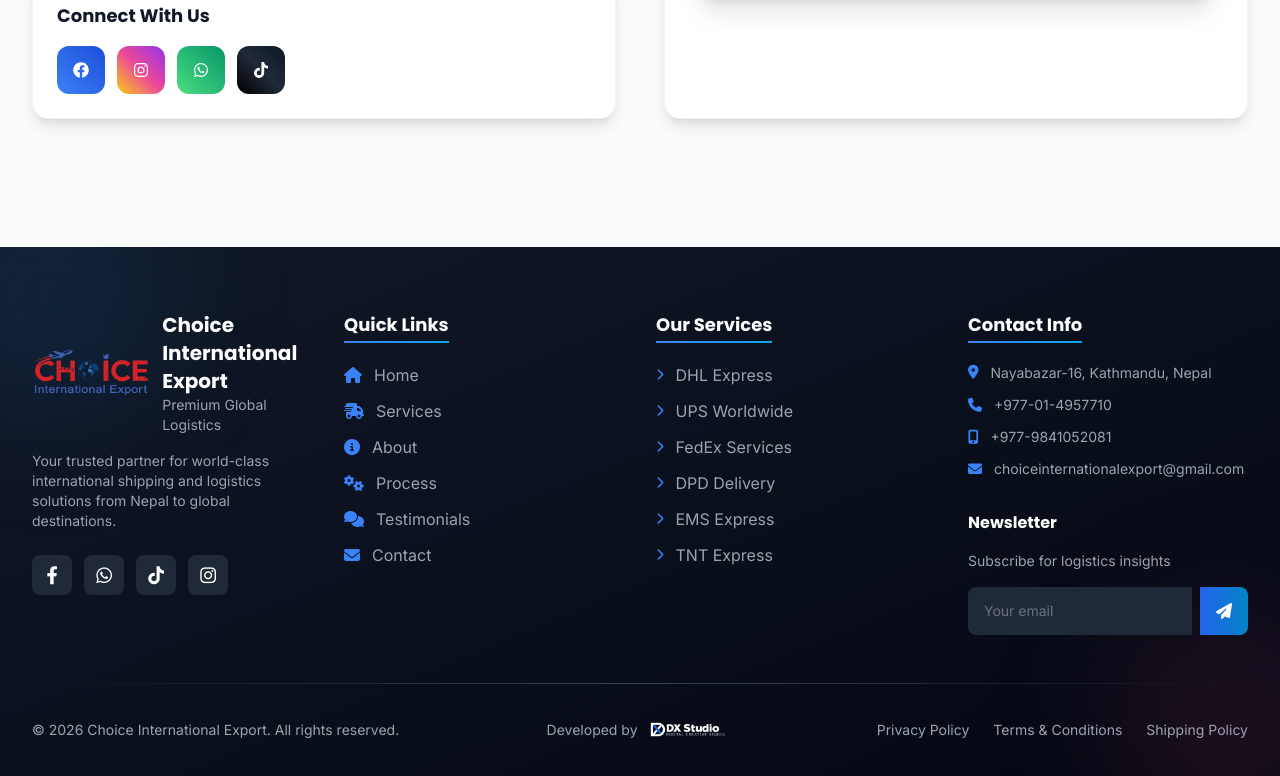
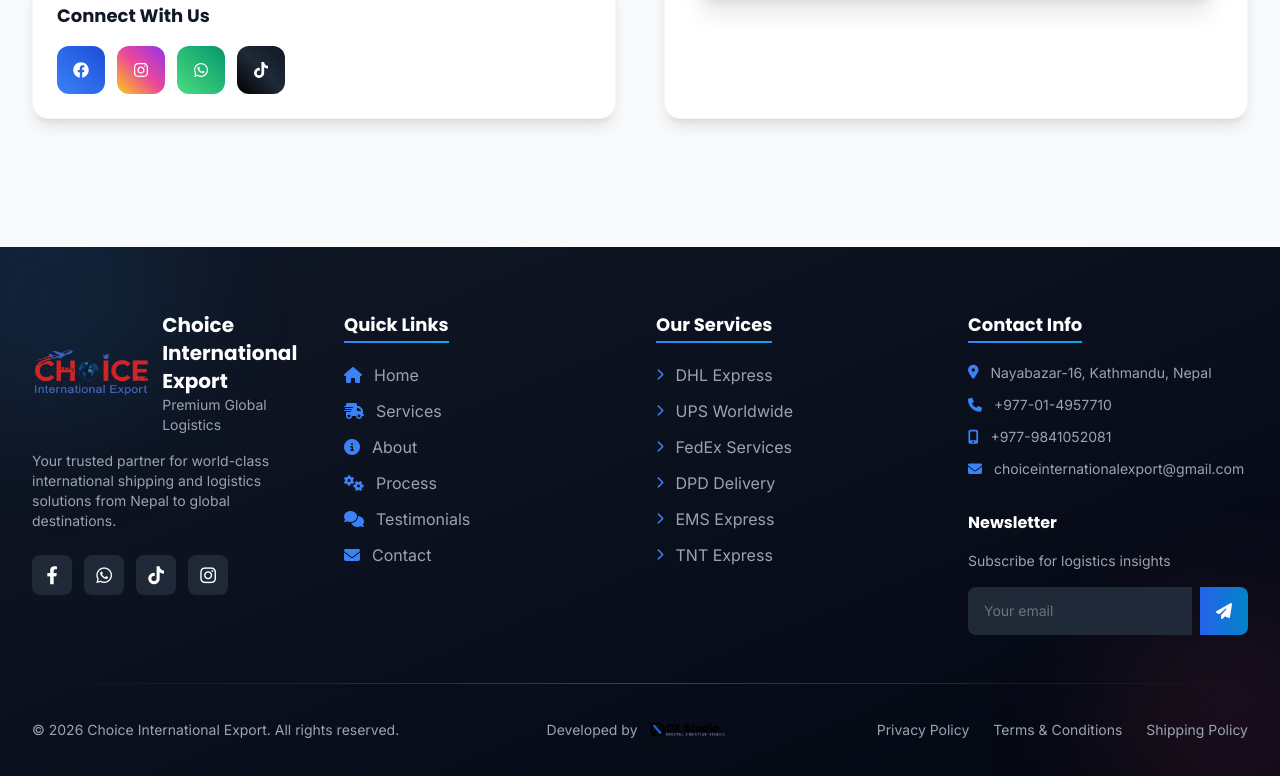
Before and after one commit to roshansth10/choice-export, a Next.js app: page / in a window 1280 px wide. Shown: the part 8201-8977 px from the top of the page. Built offline with nearby package versions, Linux system fonts and the light colour scheme.

Commit message:
footer updated
footer

```diff
--- a/components/Footer.js
+++ b/components/Footer.js
@@ -158,9 +158,14 @@ export default function Footer() {
           >
             <span>Developed by</span>
             <img
+              src="/img/dx-studio.png"
+              alt="DX Studio"
+              className="h-6 sm:h-7 w-auto object-contain transition-transform group-hover:scale-105 dark:hidden"
+            />
+            <img
               src="/img/dx-studio-white.png"
               alt="DX Studio"
-              className="h-6 sm:h-7 w-auto object-contain transition-transform group-hover:scale-105"
+              className="hidden h-6 sm:h-7 w-auto object-contain transition-transform group-hover:scale-105 dark:block"
             />
           </a>
 
```
Also changed, not shown: public/img/logo.jpg (deleted), 1 other file (tests, documents, lock files or other folders).
